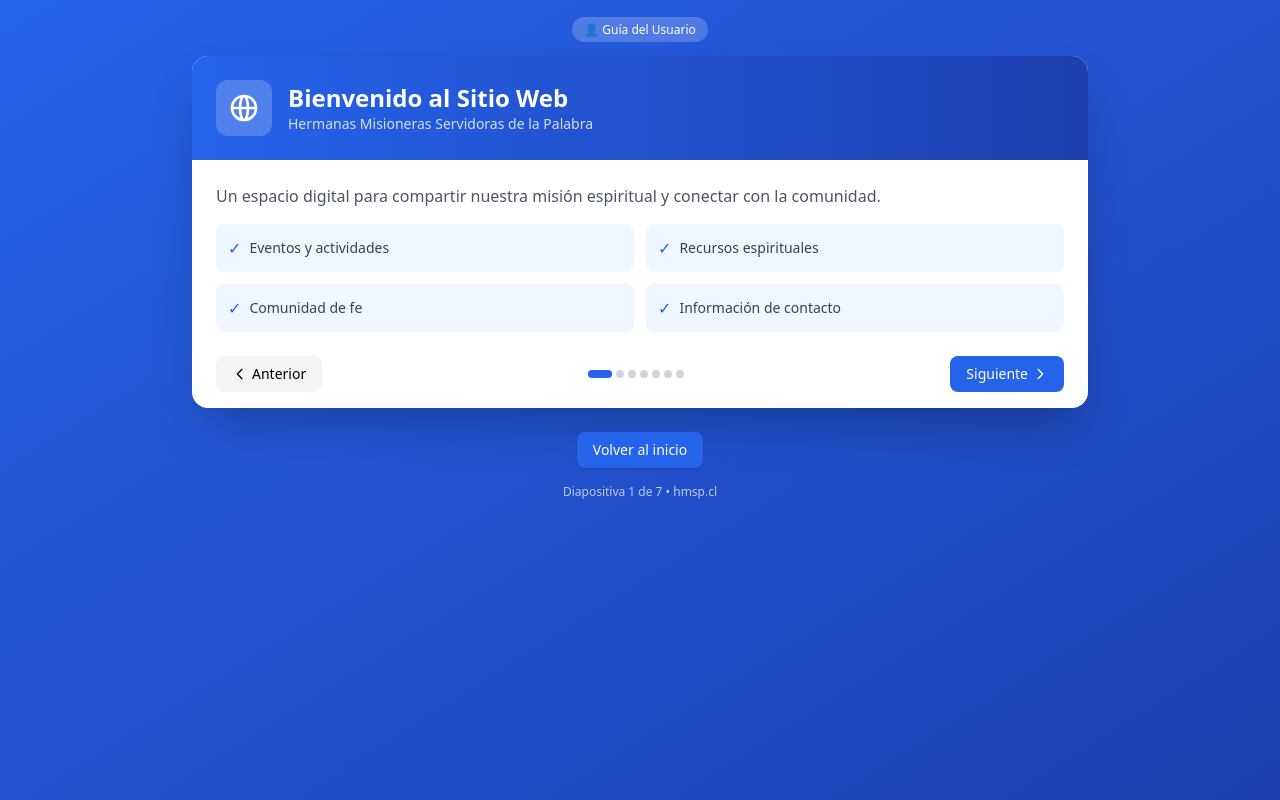
After one commit to lmgmuber-bit/HMSP, a Django app: page /guia-usuario/ in a window 1280 px wide. The commit adds this page. Run offline with Django 5.2, Linux system fonts and the light colour scheme; data comes from the database, SQL or seed files in the repository; both versions use the stored data as it was after the commit; some libraries are stand-ins or nearby versions.

Commit message:
Se reemplazó el contenido de la guía del administrador (guia_admin.html) por la nueva versión adjuntada. Se agregó la vista y la ruta pública /guia-admin/ para visualizar la guía desde el panel. Se añadió un enlace directo a la guía del administrador en la pantalla de login del panel de administración. Se mejoró la integración y accesibilidad de la documentación para administradores.

```diff
--- a/hmsp/apps/core/urls.py
+++ b/hmsp/apps/core/urls.py
@@ -22,4 +22,6 @@ urlpatterns = [
     path('email-preview-video/', views.email_preview_video, name='email_preview_video'),
     path('cancelar-suscripcion/', views.cancelar_suscripcion, name='cancelar_suscripcion'),
     path('suscripcion/cancelar/', views.cancelar_suscripcion_auto, name='cancelar_suscripcion_auto'),
+    path('guia-usuario/', views.guia_usuario, name='guia_usuario'),
+    path('guia-admin/', views.guia_admin, name='guia_admin'),
 ]
--- a/hmsp/apps/core/views.py
+++ b/hmsp/apps/core/views.py
@@ -1,3 +1,10 @@
+# Vista pública para la guía del administrador
+def guia_admin(request):
+    return render(request, 'core/guia_admin.html')
+# Vista pública para la guía del usuario
+from django.shortcuts import render
+def guia_usuario(request):
+    return render(request, 'core/guia_usuario.html')
 from django.shortcuts import render, redirect
 from django.http import HttpResponse
 from .models import Suscripcion
--- a/templates/admin/login.html
+++ b/templates/admin/login.html
@@ -21,4 +21,9 @@
 <div class="password-reset-link">
     <a href="{% url 'backoffice:password_reset' %}">¿Olvidaste tu contraseña?</a>
 </div>
+<div class="password-reset-link">
+    <a href="/guia-admin/" target="_blank" style="color:#eab308;font-weight:700;display:inline-block;margin-top:0.5rem;">
+        📒 Ver Guía del Administrador
+    </a>
+</div>
 {% endblock %}
--- /dev/null
+++ b/templates/core/guia_usuario.html
@@ -0,0 +1,198 @@
+<!DOCTYPE html>
+<html lang="es">
+<head>
+    <meta charset="UTF-8">
+    <meta name="viewport" content="width=device-width, initial-scale=1.0">
+    <title>Guía del Usuario - HMSP</title>
+    <script src="https://cdn.tailwindcss.com"></script>
+    <style>
+        .slide-enter { animation: slideIn 0.4s ease-out; }
+        @keyframes slideIn {
+            from { opacity: 0; transform: translateY(20px); }
+            to { opacity: 1; transform: translateY(0); }
+        }
+        .fade-bg { transition: background 0.5s ease; }
+    </style>
+</head>
+<body class="fade-bg bg-gradient-to-br from-blue-600 to-blue-800 min-h-screen p-4" id="mainBody">
+    <div class="max-w-4xl mx-auto">
+        <!-- Header -->
+        <div class="text-center mb-4">
+            <span class="bg-white/20 text-white px-3 py-1 rounded-full text-xs font-medium">👤 Guía del Usuario</span>
+        </div>
+        <!-- Main Card -->
+        <div class="bg-white rounded-2xl shadow-2xl overflow-hidden slide-enter" id="slideCard">
+            <!-- Slide Header -->
+            <div class="p-6 text-white" id="slideHeader">
+                <div class="flex items-center gap-4">
+                    <div class="bg-white/20 p-3 rounded-xl" id="slideIcon">
+                        <svg class="w-8 h-8" fill="none" stroke="currentColor" viewBox="0 0 24 24"><path stroke-linecap="round" stroke-linejoin="round" stroke-width="2" d="M21 12a9 9 0 01-9 9m9-9a9 9 0 00-9-9m9 9H3m9 9a9 9 0 01-9-9m9 9c1.657 0 3-4.03 3-9s-1.343-9-3-9m0 18c-1.657 0-3-4.03-3-9s1.343-9 3-9m-9 9a9 9 0 019-9"></path></svg>
+                    </div>
+                    <div>
+                        <h1 class="text-2xl font-bold" id="slideTitle">Bienvenido al Sitio Web</h1>
+                        <p class="text-white/80 text-sm" id="slideSubtitle">Hermanas Misioneras Servidoras de la Palabra</p>
+                    </div>
+                </div>
+            </div>
+            <!-- Content -->
+            <div class="p-6" id="slideContent"></div>
+            <!-- Navigation -->
+            <div class="px-6 pb-4 flex items-center justify-between">
+                <button onclick="prevSlide()" class="flex items-center gap-1 px-4 py-2 bg-gray-100 rounded-lg hover:bg-gray-200 transition-colors text-sm">
+                    <svg class="w-4 h-4" fill="none" stroke="currentColor" viewBox="0 0 24 24"><path stroke-linecap="round" stroke-linejoin="round" stroke-width="2" d="M15 19l-7-7 7-7"></path></svg>
+                    Anterior
+                </button>
+                <div class="flex gap-1" id="dots"></div>
+                <button onclick="nextSlide()" class="flex items-center gap-1 px-4 py-2 bg-blue-600 text-white rounded-lg hover:bg-blue-700 transition-colors text-sm">
+                    Siguiente
+                    <svg class="w-4 h-4" fill="none" stroke="currentColor" viewBox="0 0 24 24"><path stroke-linecap="round" stroke-linejoin="round" stroke-width="2" d="M9 5l7 7-7 7"></path></svg>
+                </button>
+            </div>
+        </div>
+        <!-- Footer -->
+        <!-- Enlace a inicio -->
+        <div class="text-center mt-6">
+            <a href="/" class="inline-block px-4 py-2 bg-blue-600 text-white rounded-lg shadow hover:bg-blue-700 transition-colors text-sm font-medium">Volver al inicio</a>
+        </div>
+        <!-- Footer -->
+        <p class="text-center text-white/70 text-xs mt-4" id="footer">Diapositiva 1 de 7 • hmsp.cl</p>
+    </div>
+<script>
+const slides = [
+    {
+        title: "Bienvenido al Sitio Web",
+        subtitle: "Hermanas Misioneras Servidoras de la Palabra",
+        color: "from-blue-600 to-blue-800",
+        icon: `<svg class="w-8 h-8" fill="none" stroke="currentColor" viewBox="0 0 24 24"><path stroke-linecap="round" stroke-linejoin="round" stroke-width="2" d="M21 12a9 9 0 01-9 9m9-9a9 9 0 00-9-9m9 9H3m9 9a9 9 0 01-9-9m9 9c1.657 0 3-4.03 3-9s-1.343-9-3-9m0 18c-1.657 0-3-4.03-3-9s1.343-9 3-9m-9 9a9 9 0 019-9"></path></svg>`,
+        content: `
+            <p class="text-gray-600 mb-4">Un espacio digital para compartir nuestra misión espiritual y conectar con la comunidad.</p>
+            <div class="grid grid-cols-2 gap-3">
+                ${["Eventos y actividades", "Recursos espirituales", "Comunidad de fe", "Información de contacto"].map(f =>
+                    `<div class="bg-blue-50 p-3 rounded-lg flex items-center gap-2"><span class="text-blue-600">✓</span><span class="text-sm text-gray-700">${f}</span></div>`
+                ).join('')}
+            </div>`
+    },
+    {
+        title: "Navegación Principal",
+        subtitle: "Accede fácilmente a todas las secciones",
+        color: "from-indigo-600 to-purple-700",
+        icon: `<svg class="w-8 h-8" fill="none" stroke="currentColor" viewBox="0 0 24 24"><path stroke-linecap="round" stroke-linejoin="round" stroke-width="2" d="M4 6h16M4 12h16M4 18h16"></path></svg>`,
+        content: `
+            <p class="text-gray-600 mb-4">La barra superior te permite navegar por todo el sitio:</p>
+            <div class="grid grid-cols-2 gap-2">
+                ${[
+                    {n:"Inicio",d:"Página principal"},
+                    {n:"Eventos",d:"Calendario de actividades"},
+                    {n:"Testimonios",d:"Historias de transformación"},
+                    {n:"Oraciones",d:"Biblioteca de oraciones"},
+                    {n:"Noticias",d:"Actualizaciones"},
+                    {n:"Apostolados",d:"Misiones y servicios"}
+                ].map(i => `<div class="flex items-center gap-2 p-2 bg-gray-50 rounded-lg"><div><p class="font-medium text-sm text-gray-800">${i.n}</p><p class="text-xs text-gray-500">${i.d}</p></div></div>`).join('')}
+            </div>`
+    },
+    {
+        title: "Página de Inicio",
+        subtitle: "Tu punto de partida",
+        color: "from-emerald-600 to-teal-700",
+        icon: `<svg class="w-8 h-8" fill="none" stroke="currentColor" viewBox="0 0 24 24"><path stroke-linecap="round" stroke-linejoin="round" stroke-width="2" d="M3 12l2-2m0 0l7-7 7 7M5 10v10a1 1 0 001 1h3m10-11l2 2m-2-2v10a1 1 0 01-1 1h-3m-6 0a1 1 0 001-1v-4a1 1 0 011-1h2a1 1 0 011 1v4a1 1 0 001 1m-6 0h6"></path></svg>`,
+        content: `
+            <p class="text-gray-600 mb-4">La página principal te ofrece acceso rápido a todo el contenido:</p>
+            <div class="space-y-2">
+                <div class="p-3 rounded-lg bg-emerald-100 border-l-4 border-emerald-500"><p class="font-medium text-sm">Carrusel de Eventos</p><p class="text-xs text-gray-600">Eventos destacados con videos e imágenes</p></div>
+                <div class="p-3 rounded-lg bg-gray-50"><p class="font-medium text-sm">Enlaces Rápidos</p><p class="text-xs text-gray-600">Acceso directo a secciones principales</p></div>
+                <div class="p-3 rounded-lg bg-gray-50"><p class="font-medium text-sm">Noticias Recientes</p><p class="text-xs text-gray-600">Últimas 4 publicaciones</p></div>
+                <div class="p-3 rounded-lg bg-gray-50"><p class="font-medium text-sm">Control de Audio/Video</p><p class="text-xs text-gray-600">Activa o silencia fácilmente</p></div>
+            </div>`
+    },
+    {
+        title: "Eventos",
+        subtitle: "Calendario de actividades misioneras",
+        color: "from-orange-500 to-red-600",
+        icon: `<svg class="w-8 h-8" fill="none" stroke="currentColor" viewBox="0 0 24 24"><path stroke-linecap="round" stroke-linejoin="round" stroke-width="2" d="M8 7V3m8 4V3m-9 8h10M5 21h14a2 2 0 002-2V7a2 2 0 00-2-2H5a2 2 0 00-2 2v12a2 2 0 002 2z"></path></svg>`,
+        content: `
+            <p class="text-gray-600 mb-4">Descubre y participa en nuestros encuentros espirituales:</p>
+            <div class="bg-orange-50 p-3 rounded-lg border-l-4 border-orange-500 mb-3">
+                <div class="flex justify-between items-start"><div><p class="font-bold text-gray-800">Dinámicas Matrimoniales</p><p class="text-sm text-gray-600">Retiros para parejas</p></div><span class="bg-orange-200 text-orange-800 px-2 py-1 rounded text-xs">29/11/2025</span></div>
+            </div>
+            <div class="flex flex-wrap gap-2">
+                <span class="bg-gray-100 px-2 py-1 rounded text-xs text-gray-600">📌 Filtros por fecha</span>
+                <span class="bg-gray-100 px-2 py-1 rounded text-xs text-gray-600">📌 Formularios de inscripción</span>
+                <span class="bg-gray-100 px-2 py-1 rounded text-xs text-gray-600">📌 Detalles completos</span>
+            </div>`
+    },
+    {
+        title: "Oraciones",
+        subtitle: "Biblioteca espiritual organizada",
+        color: "from-purple-600 to-pink-600",
+        icon: `<svg class="w-8 h-8" fill="none" stroke="currentColor" viewBox="0 0 24 24"><path stroke-linecap="round" stroke-linejoin="round" stroke-width="2" d="M12 6.253v13m0-13C10.832 5.477 9.246 5 7.5 5S4.168 5.477 3 6.253v13C4.168 18.477 5.754 18 7.5 18s3.332.477 4.5 1.253m0-13C13.168 5.477 14.754 5 16.5 5c1.747 0 3.332.477 4.5 1.253v13C19.832 18.477 18.247 18 16.5 18c-1.746 0-3.332.477-4.5 1.253"></path></svg>`,
+        content: `
+            <p class="text-gray-600 mb-4">Encuentra oraciones para cada momento de tu vida:</p>
+            <div class="grid grid-cols-2 gap-3">
+                ${[{n:"Personal",i:"🙏",d:"Oraciones individuales"},{n:"Familia",i:"👨‍👩‍👧‍👦",d:"Para el hogar"},{n:"Sanación",i:"💚",d:"Oraciones de salud"},{n:"Intercesión",i:"✨",d:"Por otros"}].map(c =>
+                    `<div class="bg-purple-50 p-4 rounded-xl text-center hover:scale-105 transition-transform cursor-pointer"><span class="text-3xl">${c.i}</span><p class="font-bold text-gray-800 mt-1">${c.n}</p><p class="text-xs text-gray-600">${c.d}</p></div>`
+                ).join('')}
+            </div>`
+    },
+    {
+        title: "Testimonios y Noticias",
+        subtitle: "Historias reales y actualizaciones",
+        color: "from-rose-600 to-red-700",
+        icon: `<svg class="w-8 h-8" fill="none" stroke="currentColor" viewBox="0 0 24 24"><path stroke-linecap="round" stroke-linejoin="round" stroke-width="2" d="M4.318 6.318a4.5 4.5 0 000 6.364L12 20.364l7.682-7.682a4.5 4.5 0 00-6.364-6.364L12 7.636l-1.318-1.318a4.5 4.5 0 00-6.364 0z"></path></svg>`,
+        content: `
+            <p class="text-gray-600 mb-4">Conéctate con experiencias de fe y mantente informado:</p>
+            <div class="grid grid-cols-2 gap-4">
+                <div class="bg-rose-50 p-4 rounded-xl"><h3 class="font-bold text-gray-800 mb-2">Testimonios</h3><p class="text-xs text-gray-600 mb-1">• Experiencias verificadas</p><p class="text-xs text-gray-600 mb-1">• Historias de transformación</p><p class="text-xs text-gray-600">• Ordenados por relevancia</p></div>
+                <div class="bg-rose-50 p-4 rounded-xl"><h3 class="font-bold text-gray-800 mb-2">Noticias</h3><p class="text-xs text-gray-600 mb-1">• Publicaciones cronológicas</p><p class="text-xs text-gray-600 mb-1">• Boletín mensual</p><p class="text-xs text-gray-600">• Compartir en redes</p></div>
+            </div>`
+    },
+    {
+        title: "Contacto",
+        subtitle: "Estamos aquí para ti",
+        color: "from-cyan-600 to-blue-700",
+        icon: `<svg class="w-8 h-8" fill="none" stroke="currentColor" viewBox="0 0 24 24"><path stroke-linecap="round" stroke-linejoin="round" stroke-width="2" d="M3 5a2 2 0 012-2h3.28a1 1 0 01.948.684l1.498 4.493a1 1 0 01-.502 1.21l-2.257 1.13a11.042 11.042 0 005.516 5.516l1.13-2.257a1 1 0 011.21-.502l4.493 1.498a1 1 0 01.684.949V19a2 2 0 01-2 2h-1C9.716 21 3 14.284 3 6V5z"></path></svg>`,
+        content: `
+            <p class="text-gray-600 mb-4">Múltiples formas de comunicarte con nosotras:</p>
+            <div class="space-y-2">
+                ${[{l:"Dirección",v:"Barros Arana 966, San Bernardo"},{l:"Teléfono",v:"+56 9 9981 7295"},{l:"Correo",v:"contacto@hmsp.cl"},{l:"Redes",v:"Facebook"}].map(c =>
+                    `<div class="flex justify-between items-center p-3 bg-cyan-50 rounded-lg"><span class="font-medium text-gray-700 text-sm">${c.l}</span><span class="text-cyan-700 text-sm">${c.v}</span></div>`
+                ).join('')}
+                <p class="text-center text-xs text-gray-500 mt-3 bg-gray-100 p-2 rounded">También puedes usar nuestro formulario de contacto o WhatsApp</p>
+            </div>`
+    }
+];
+
+let current = 0;
+
+function updateSlide() {
+    const slide = slides[current];
+    const body = document.getElementById('mainBody');
+    const header = document.getElementById('slideHeader');
+    const card = document.getElementById('slideCard');
+
+    body.className = `fade-bg bg-gradient-to-br ${slide.color} min-h-screen p-4`;
+    header.className = `bg-gradient-to-r ${slide.color} p-6 text-white`;
+
+    document.getElementById('slideTitle').textContent = slide.title;
+    document.getElementById('slideSubtitle').textContent = slide.subtitle;
+    document.getElementById('slideIcon').innerHTML = slide.icon;
+    document.getElementById('slideContent').innerHTML = slide.content;
+    document.getElementById('footer').textContent = `Diapositiva ${current + 1} de ${slides.length} • hmsp.cl`;
+
+    // Update dots
+    document.getElementById('dots').innerHTML = slides.map((_, i) =>
+        `<button onclick="goToSlide(${i})" class="w-2 h-2 rounded-full transition-all ${i === current ? 'bg-blue-600 w-6' : 'bg-gray-300'}"></button>`
+    ).join('');
+
+    card.classList.remove('slide-enter');
+    void card.offsetWidth;
+    card.classList.add('slide-enter');
+}
+
+function nextSlide() { current = (current + 1) % slides.length; updateSlide(); }
+function prevSlide() { current = (current - 1 + slides.length) % slides.length; updateSlide(); }
+function goToSlide(i) { current = i; updateSlide(); }
+
+updateSlide();
+</script>
+</body>
+</html>
```
Also changed, not shown: templates/core/guia_admin.html (added, +342 -0 lines), templates/core/home.html (+7 -0 lines), db.sqlite3.
